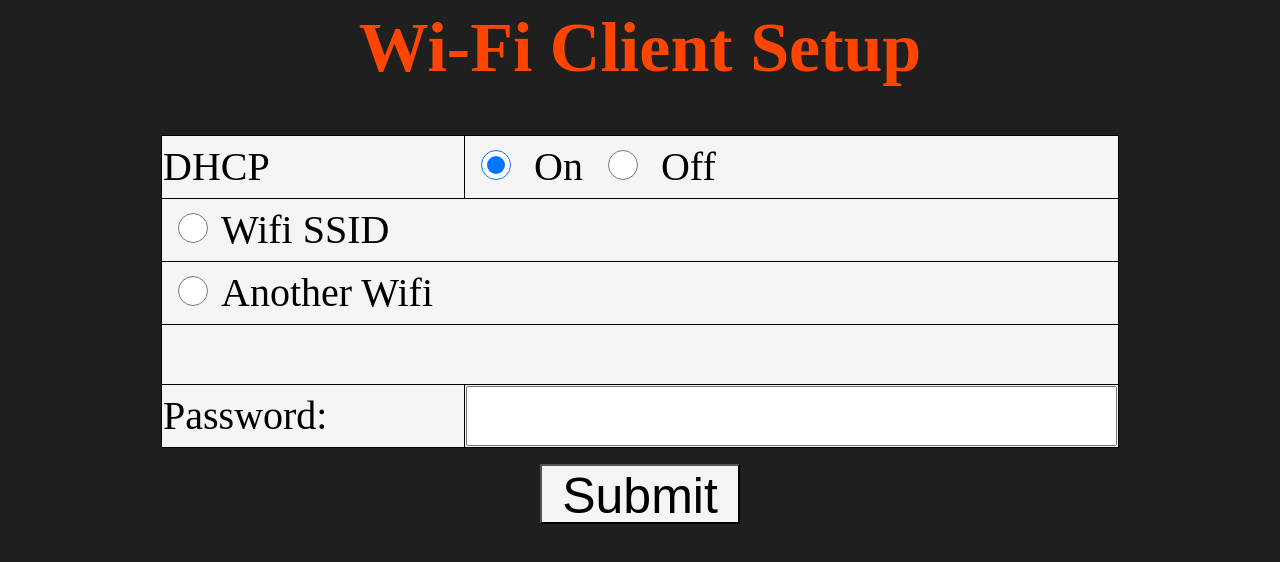
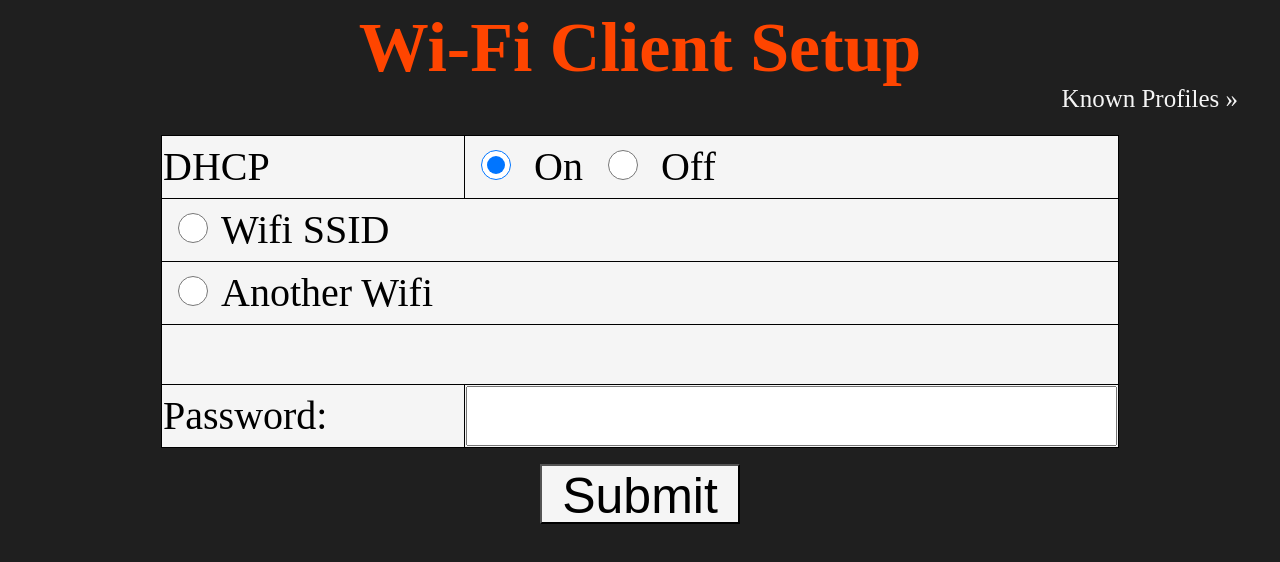
Before and after one commit to PA0DEV/WifiManager, a plain HTML site: page temp_files/index.html in a window 1280 px wide. Drawn offline with Linux system fonts and the light colour scheme.

Commit message:
Update index.html

```diff
--- a/temp_files/index.html
+++ b/temp_files/index.html
@@ -33,6 +33,16 @@
             text-align: left;
 
         }
+        a{
+            text-decoration: none;
+            color: whitesmoke;
+            padding: 15px 32px;
+            font-size: 25px;
+            margin: 10px;
+            position: absolute;
+            top: 60px;
+            right: 0px;
+        }
     </style>
     <script>
         function showHide(){
@@ -63,6 +73,7 @@
                     Wi-Fi Client Setup
                 </span>
             </h1>
+            <a href="profiles.html">Known Profiles &raquo;</a>
             <form action="configure" method="post">
                 <table>
                     <tbody>
```
